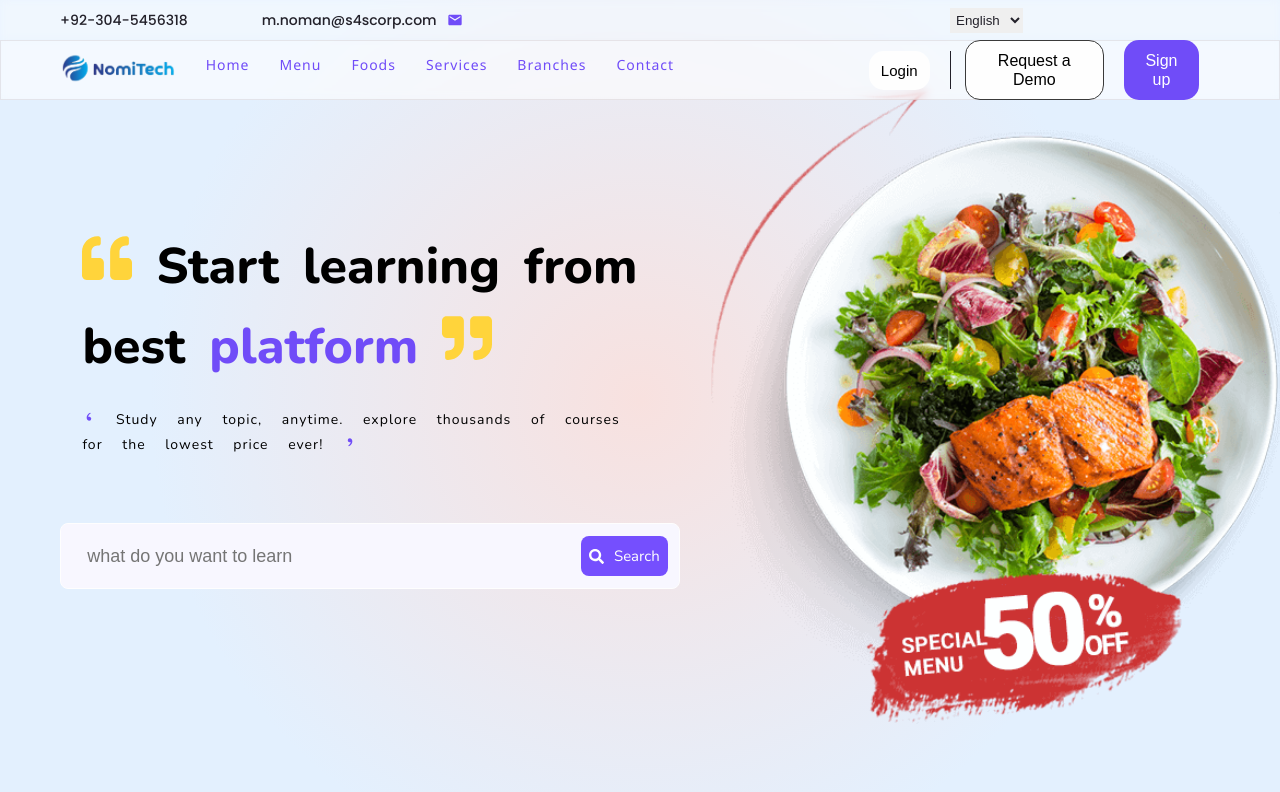
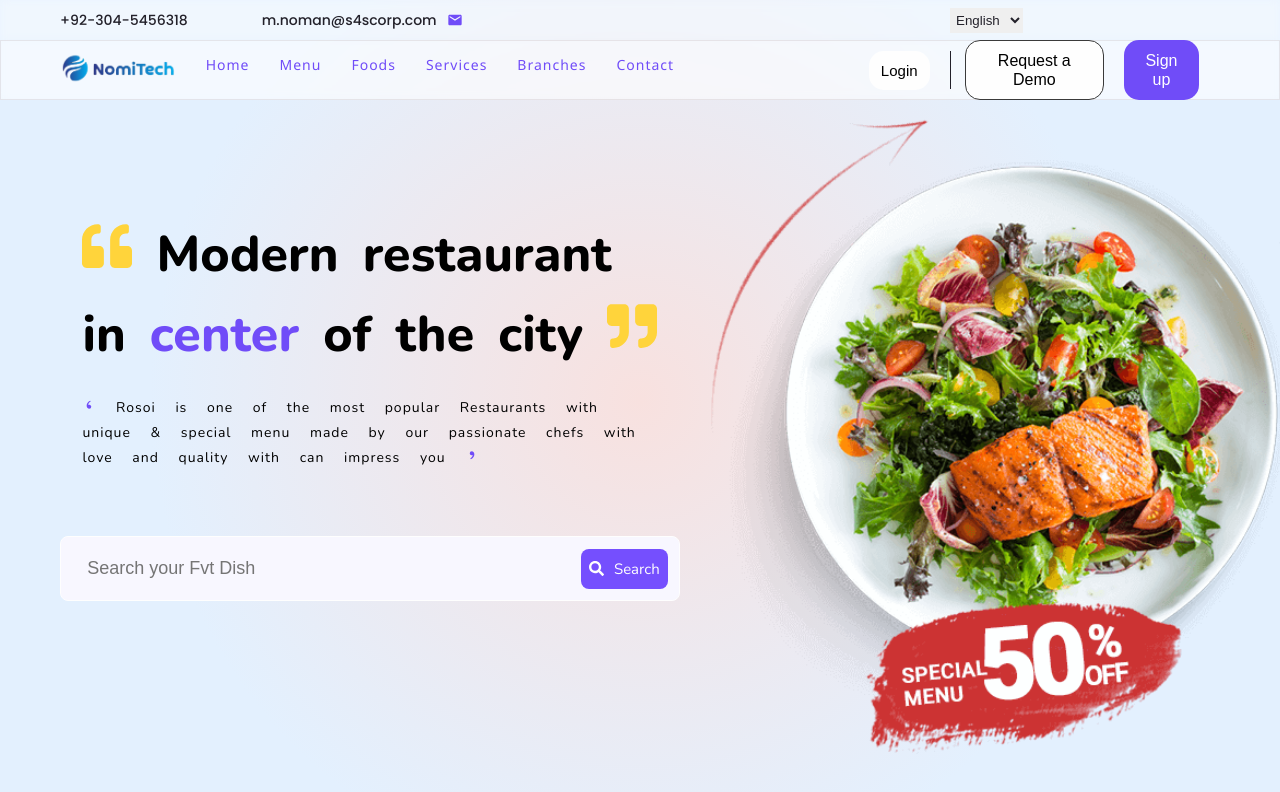
Before and after one commit to Noman-Nom/University-Course-Projects-, a React (Vite) app in the folder resturant-app/: page / in a window 1280 px wide. Shown: the top 792 px of the page. Built offline with nearby package versions, Linux system fonts and the light colour scheme; some icons are missing.

Commit message:
home page completed

```diff
--- a/resturant-app/src/Components/Header/Header.jsx
+++ b/resturant-app/src/Components/Header/Header.jsx
@@ -12,13 +12,14 @@ const Header = () => {
         <div className='header'>
             <div className="left">
                 <div className="left__content">
-                    <h1><FaQuoteLeft /> Start learning from best <span> platform </span> <FaQuoteRight /></h1>
-                    <p> <RiSingleQuotesL/> Study any topic, anytime. explore thousands of courses for the lowest price ever! <RiSingleQuotesR/></p>
+                    <h1><FaQuoteLeft /> Modern restaurant in <span> center</span> of the city  <FaQuoteRight /></h1>
+                    <p> <RiSingleQuotesL/> Rosoi is one of the most popular Restaurants with unique
+& special menu made by our passionate chefs with love and quality with can impress you <RiSingleQuotesR/></p>
                 </div>
 
                 <div className="left__form">
                     <div className="form">
-                        <input placeholder='what do you want to learn' type="text" />
+                        <input placeholder='Search your Fvt Dish' type="text" />
                         <button><FaSearch/> Search  </button>
                     </div>
                 </div>
--- a/resturant-app/src/Components/Header/Header.scss
+++ b/resturant-app/src/Components/Header/Header.scss
@@ -131,7 +131,7 @@ background: radial-gradient(circle, rgba(248,225,223,1) 0%, rgba(227,240,254,1)
 
         .right__img{
             width: 650px;
-            margin-top: 10px;
+            margin-top: 70px;
             // border: 1px solid red;
 
 
```
